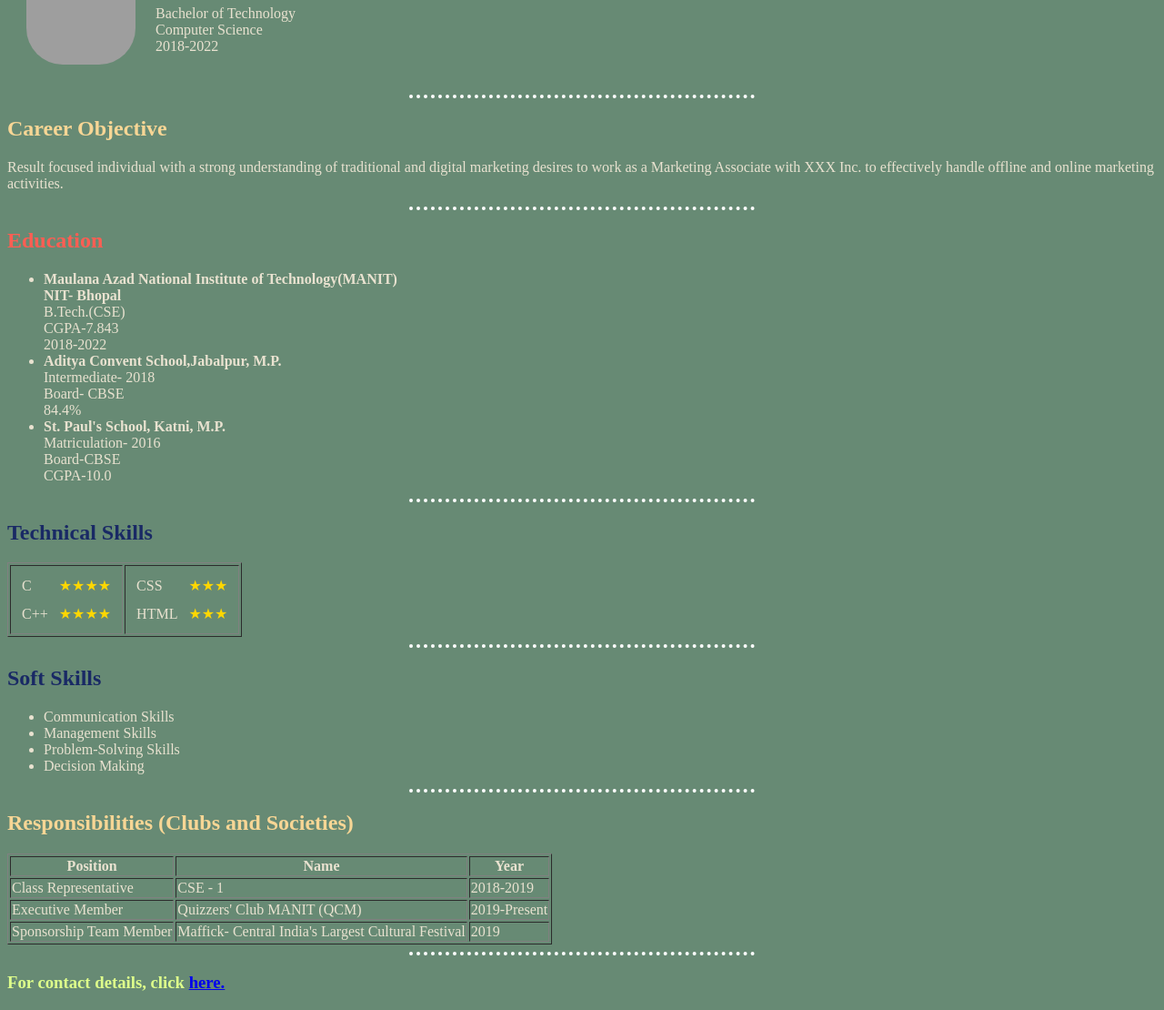
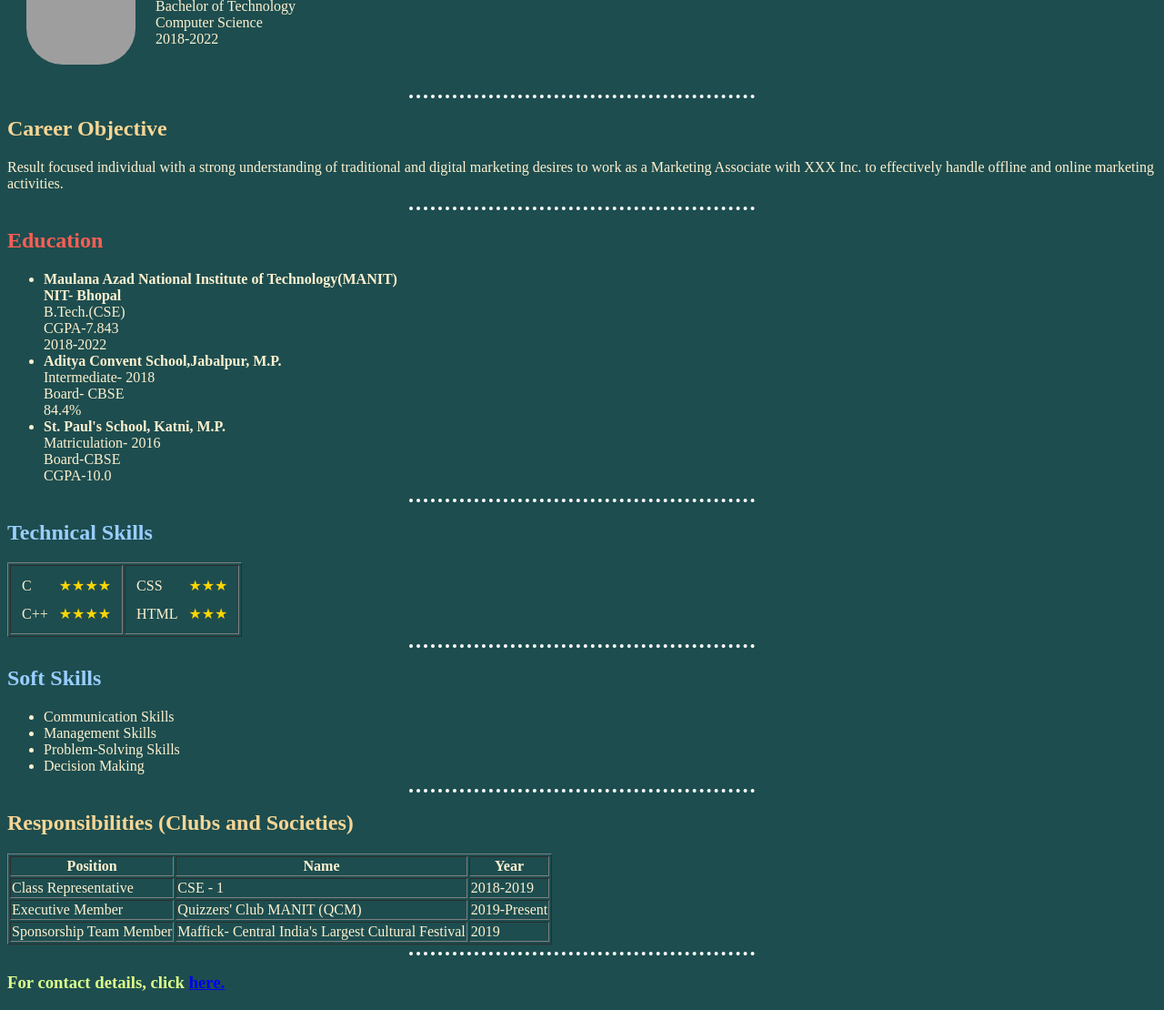
Before and after one commit to tanishqsinghai/cv, a plain HTML site: page index.html in a window 1280 px wide. Shown: the part 118-1228 px from the top of the page at 91% size. Drawn offline with Linux system fonts and the light colour scheme; grey boxes are pictures that could not be loaded.

Commit message:
update 12

```diff
--- a/css/styles.css
+++ b/css/styles.css
@@ -1,7 +1,7 @@
 /*tag selector*/
 body {
-  background-color: #678a74;
-  color: #e9e2d0;
+  background-color: #1d4d4f;
+  color: #fff1cf;
 }
 
 hr {
@@ -27,7 +27,13 @@ h3 {
 }
 /*class selector*/
 .skill{
-  color:#192965;
+  color:#9aceff;
+}
+.overcome:hover{ background-color:#3a3535;
+
+}
+.zoom:hover {
+  transform: scale(1.5);
 }
 
 /*id selector*/
--- a/index.html
+++ b/index.html
@@ -1,17 +1,19 @@
 <!DOCTYPE html>
 <html lang="en" dir="ltr">
 
-<head>
+<head >
   <meta charset="utf-8">
-  <table cellspacing="20">
+  <table class="zoom" cellspacing="20">
     <tr>
       <td>
-        <img src="https://qph.fs.quoracdn.net/main-raw-713745546-wjdurxzgznwbhhrhcjxoeywylnvnivpn.jpeg"  alt="My profile picture"height="160" width="120">
+        <img   src="https://qph.fs.quoracdn.net/main-raw-713745546-wjdurxzgznwbhhrhcjxoeywylnvnivpn.jpeg"  alt="My profile picture"height="160" width="120">
       </td>
       <td>
-        <h1>Tanishq Singhai</h1>
+        <h1 >Tanishq Singhai</h1>
+<p class="overcome">
+  Bachelor of Technology<br />Computer Science<br />2018-2022
 
-        Bachelor of Technology<br />Computer Science<br />2018-2022
+</p>
 
       </td>
     </tr>
@@ -27,7 +29,7 @@
 
   <hr>
   <h2>Career Objective</h2>
-  <p>
+  <p class="overcome">
     Result focused individual with a strong understanding of traditional and digital marketing desires to work
     as a Marketing Associate with XXX Inc. to effectively handle offline and online marketing activities.
 
@@ -35,7 +37,7 @@
   </p>
   <hr>
   <h2 id="edu">Education</h2>
-  <ul>
+  <ul class="overcome">
     <li>
       <strong>Maulana Azad National Institute of Technology(MANIT) <br /> NIT- Bhopal</strong>
       <br />
@@ -55,7 +57,7 @@
   </ul>
   <hr />
   <h2 class="skill">Technical Skills</h2>
-  <table border="1">
+  <table class="overcome" border="1">
     <tr>
       <td>
         <table cellspacing="10">
@@ -105,7 +107,7 @@
   <hr />
   <h2 class="skill">Soft Skills</h2>
   <p>
-    <ul>
+    <ul class="overcome">
       <li>
         Communication Skills
       </li>
@@ -123,7 +125,7 @@
   </p>
   <hr />
   <h2>Responsibilities (Clubs and Societies)</h2>
-  <table border="1">
+  <table class="overcome" border="1">
     <thead>
       <tr>
         <th>
```
